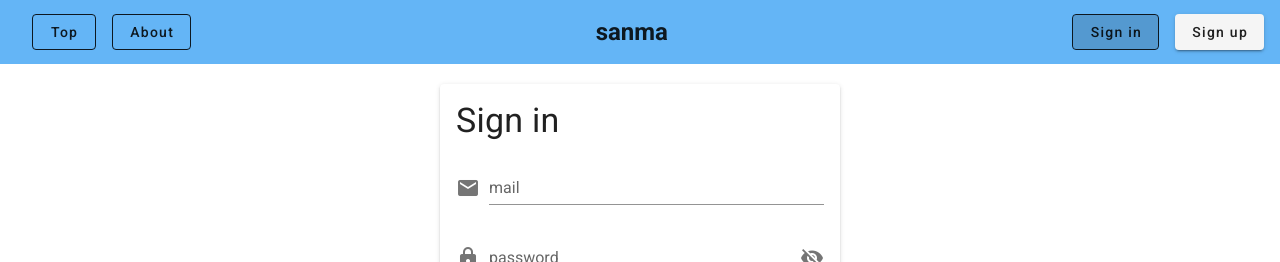
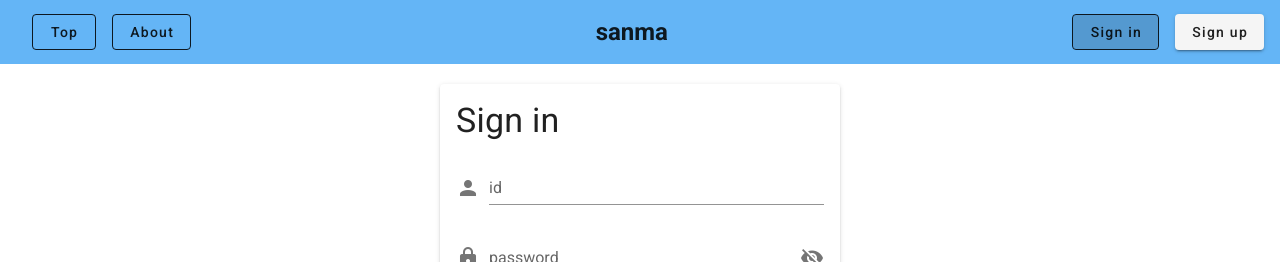
Before and after one commit to jigintern/sanma, a Vue app in the folder front/: page /signin in a window 1280 px wide. Shown: the top 262 px of the page. Built offline with nearby package versions, Linux system fonts and the light colour scheme.

Commit message:
emailをidにchange

```diff
--- a/front/src/views/Signin.vue
+++ b/front/src/views/Signin.vue
@@ -7,7 +7,7 @@
 
       <v-card-text>
         <v-form>
-          <v-text-field v-model="email" prepend-icon="mdi-email" type="email" label="mail" />
+          <v-text-field v-model="id" prepend-icon="mdi-account" type="text" label="id" />
           <v-text-field
             v-model="password"
             v-bind:type="showPassword ? 'text' : 'password'"
@@ -32,7 +32,7 @@ export default {
   data: function() {
     return {
       showPassword: false,
-      email: "",
+      id: "",
       password: ""
     };
   },
@@ -41,7 +41,7 @@ export default {
     login: function() {
       console.log("submit");
       let params = {
-        email: this.email,
+        id: this.id,
         password: this.password
       };
       this.$axios
```
